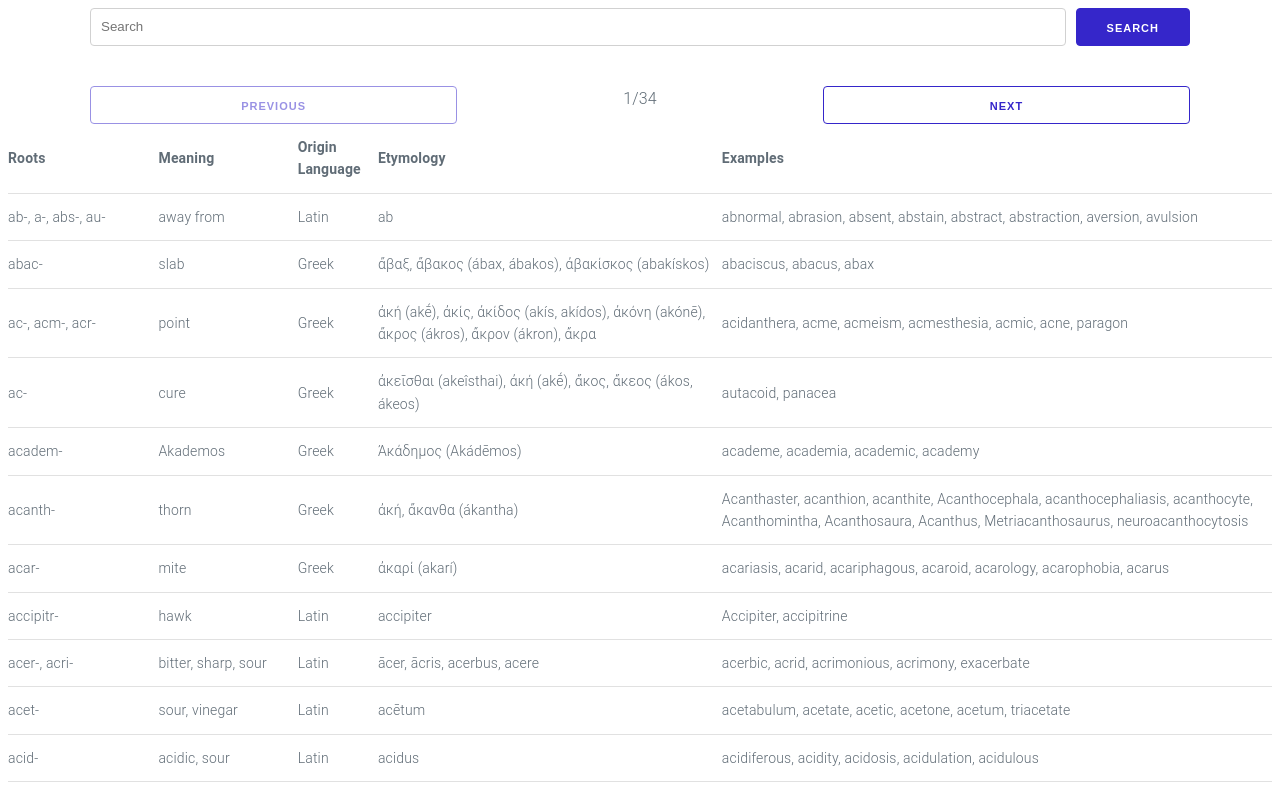
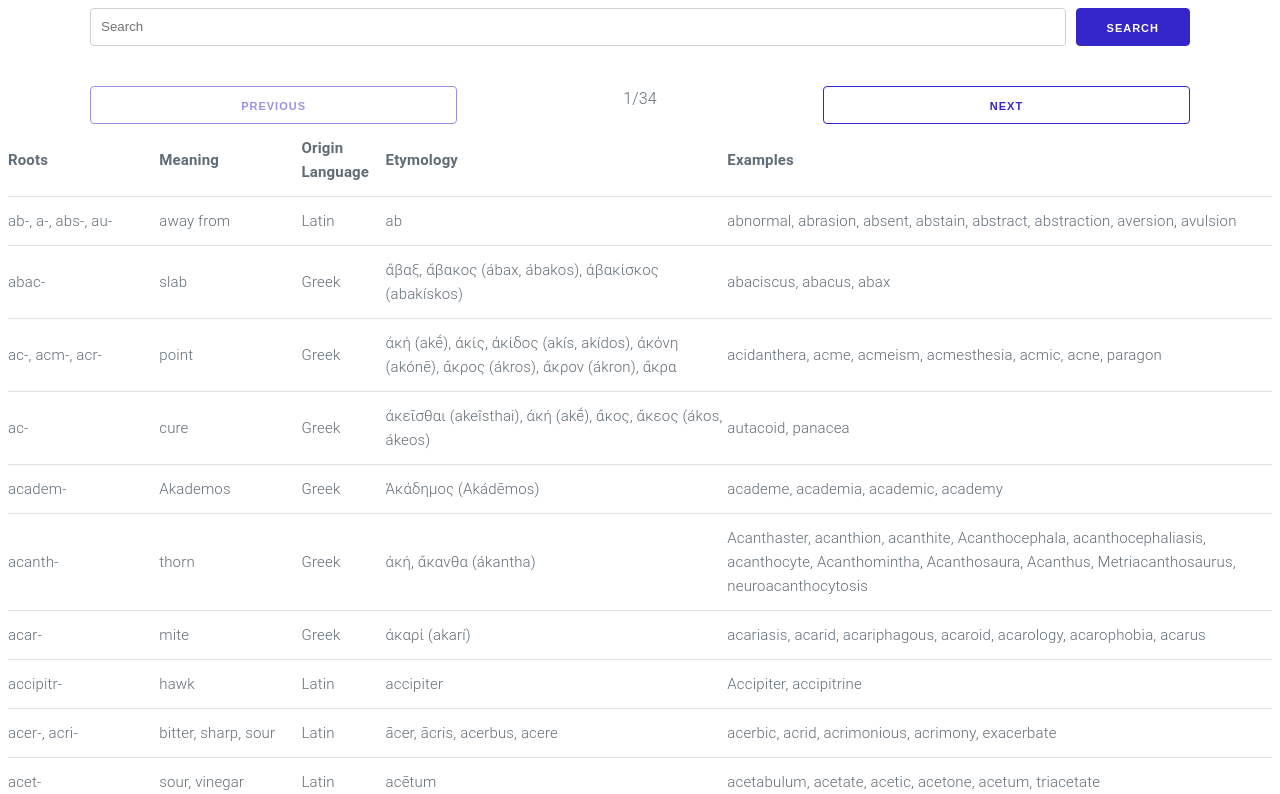
Before and after one commit to joeyciechanowicz/latin-greek-roots, a React (Create React App) app: page / in a window 1280 px wide. Shown: the top 794 px of the page. Built offline with nearby package versions, Linux system fonts and the light colour scheme.

Commit message:
Incresased table font-size slightly

```diff
--- a/src/index.sass
+++ b/src/index.sass
@@ -17,4 +17,4 @@ td, th
     padding-right: 0
 
 table
-    font-size: 1.4rem
+    font-size: 1.5rem
```
